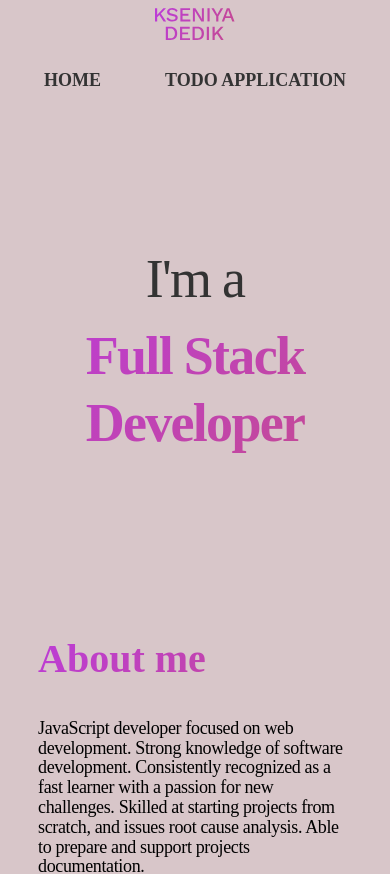
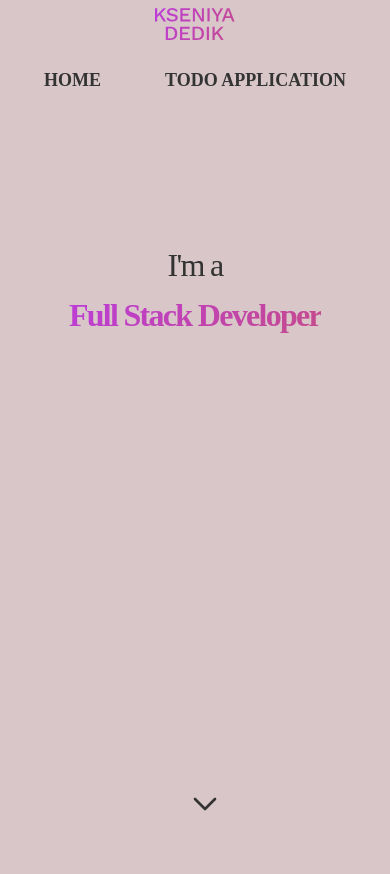
Before and after one commit to ksddk/presenting, a React (Create React App) app: page / in a window 390 px wide. Shown: the top 874 px of the page. Built offline with nearby package versions, Linux system fonts and the light colour scheme; a web font is replaced by a local one.

Commit message:
Refactor responsive design of arrow

```diff
--- a/src/Pages/Home.module.css
+++ b/src/Pages/Home.module.css
@@ -1,5 +1,7 @@
 .HomeMainContentWrapper {
   position: 'relative';
+  height: 100vh;
+  height: calc(100vh - 86px);
 }
 
 .Title {
@@ -16,14 +18,17 @@
   line-height: 124%;
   letter-spacing: -1.7px;
 
-  @media (max-width: 768px) {
+  @media (max-width: 1200px) {
     /* TODO: use rems */
     font-size: 54px;
     margin: 152px 0 152px 0;
   }
 
+  @media (max-width: 768px) {
+    font-size: 32px;
+  }
+
   @media (max-width: 320px) {
-    font-size: 32px;
     margin: 98px 0 98px 0;
   }
 }
@@ -51,7 +56,7 @@
   height: 40px;
   position: absolute;
   bottom: 20px;
-  left: 50%;
+  left: calc(50% - 10px);
 }
 
 .CVContainer {
--- a/src/Pages/Home.tsx
+++ b/src/Pages/Home.tsx
@@ -19,14 +19,12 @@ const Home = () => {
           <div className={styles.Title1st}>I&apos;m a</div>
           <div className={styles.Title2nd}>Full Stack Developer</div>
         </div>
-        {/* TODO: implement arrow */}
-        {/* <img className={styles.Arrow} src={ArrowDown} alt="Arrow" onClick={handleClick} /> */}
+        <img className={styles.Arrow} src={ArrowDown} alt="Arrow" onClick={handleClick} />
       </div>
       <div className={styles.CVContainer} ref={ref}>
         <AboutMe />
         <Skills />
-        {/* TODO: refactor responsive design for Experiences */}
-        {/* <Experience /> */}
+        <Experience />
         <EdLang />
       </div>
     </div>
--- a/src/Pages/Navigation.module.css
+++ b/src/Pages/Navigation.module.css
@@ -5,6 +5,7 @@
   align-items: center;
   justify-content: space-between;
   height: 86px;
+
   @media (max-width: 768px) {
     flex-direction: column;
   }
--- a/src/index.css
+++ b/src/index.css
@@ -1,3 +1,7 @@
+* {
+  box-sizing: border-box;
+}
+
 body {
   font-family: 'Segoe UI', 'Roboto', 'Oxygen', 'Ubuntu', 'Cantarell', 'Fira Sans', 'Droid Sans',
     'Helvetica Neue', sans-serif;
```
